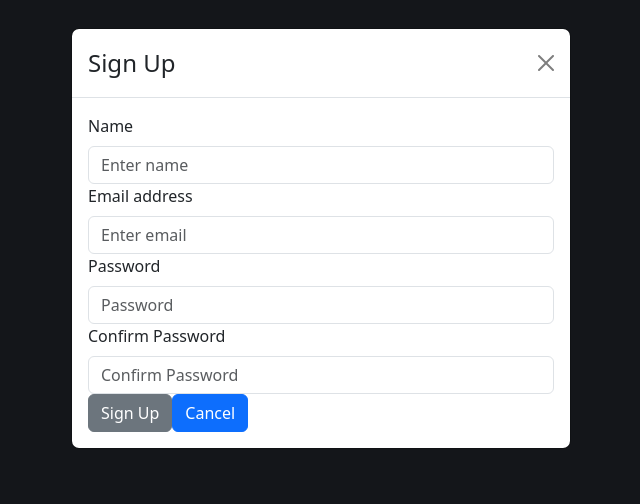
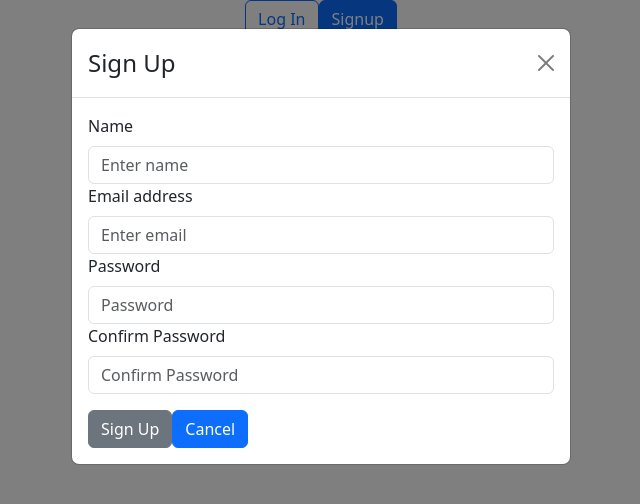
Before and after one commit to TonyHansord/booklogue_frontend, a React (Create React App) app: page / in a window 1280 px wide. Both pictures are taken after a click on the button "Signup". Shown: the top 504 px of the page, without its empty margins (319-959 px from the left). Built offline with nearby package versions, Linux system fonts and the light colour scheme.

Commit message:
User input errors show

```diff
--- a/src/App.css
+++ b/src/App.css
@@ -1,38 +1,3 @@
 .App {
   text-align: center;
 }
-
-.App-logo {
-  height: 40vmin;
-  pointer-events: none;
-}
-
-@media (prefers-reduced-motion: no-preference) {
-  .App-logo {
-    animation: App-logo-spin infinite 20s linear;
-  }
-}
-
-.App-header {
-  background-color: #282c34;
-  min-height: 100vh;
-  display: flex;
-  flex-direction: column;
-  align-items: center;
-  justify-content: center;
-  font-size: calc(10px + 2vmin);
-  color: white;
-}
-
-.App-link {
-  color: #61dafb;
-}
-
-@keyframes App-logo-spin {
-  from {
-    transform: rotate(0deg);
-  }
-  to {
-    transform: rotate(360deg);
-  }
-}
--- a/src/App.js
+++ b/src/App.js
@@ -7,29 +7,55 @@ import SignupLogin from './components/User/SignupLogin';
 function App() {
   const [show, setShow] = useState(false);
   const [authType, setAuthType] = useState('Log In');
+  const [isLoggedIn, setIsLoggedIn] = useState(false);
 
   const handleClose = () => setShow(false);
   const handleShow = (authType) => {
     setAuthType(authType);
     setShow(true);
   };
+  const handleLogout = () => {
+    fetch('/logout', {
+      method: 'DELETE',
+    })
+      .then((res) => res.json())
+      .then((data) => console.log(data.message))
+      .then(setIsLoggedIn(false));
+  };
 
   return (
     <div className="App">
       <header className="App-header">
+        {isLoggedIn ? (
+          <Button
+            variant="btn btn-outline-primary"
+            onClick={() => handleLogout()}
+          >
+            Log Out
+          </Button>
+        ) : (
           <Button
             variant="btn btn-outline-primary"
             onClick={() => handleShow('Log In')}
           >
-          Login
+            Log In
           </Button>
-        <Button variant="btn btn-primary" onClick={() => handleShow('Sign Up')}>
+        )}
+
+        {isLoggedIn ? null : (
+          <Button
+            variant="btn btn-primary"
+            onClick={() => handleShow('Sign Up')}
+          >
             Signup
           </Button>
+        )}
+
         <SignupLogin
           show={show}
           handleClose={handleClose}
           authType={authType}
+          setIsLoggedIn={setIsLoggedIn}
         />
       </header>
     </div>
--- a/src/components/User/SignupLogin.js
+++ b/src/components/User/SignupLogin.js
@@ -3,11 +3,25 @@ import React, { useState } from 'react';
 import Button from 'react-bootstrap/Button';
 import Modal from 'react-bootstrap/Modal';
 
-function SignupLogin({ authType, show, handleClose }) {
+function SignupLogin({ authType, show, handleClose, setIsLoggedIn }) {
   const [email, setEmail] = useState('');
   const [password, setPassword] = useState('');
   const [confirmPassword, setConfirmPassword] = useState('');
   const [name, setName] = useState('');
+  const [errormessage, setErrorMessage] = useState('');
+
+  const handleResponse = (res) => {
+    if (res.status === 200) {
+      console.log(res.json());
+      setIsLoggedIn(true);
+      handleClose();
+    } else {
+      res.json().then((data) => {
+        console.log(data.errors[0]);
+        setErrorMessage(data.errors[0]);
+      });
+    }
+  };
 
   const handleSubmit = (e) => {
     e.preventDefault();
@@ -25,10 +39,8 @@ function SignupLogin({ authType, show, handleClose }) {
           password: password,
           confirmPassword: confirmPassword,
         }),
-      })
-        .then((res) => res.json())
-        .then((data) => {
-          console.log(data);
+      }).then((res) => {
+        handleResponse(res);
       });
     } else {
       fetch('/login', {
@@ -40,14 +52,10 @@ function SignupLogin({ authType, show, handleClose }) {
           email: email,
           password: password,
         }),
-      })
-        .then((res) => res.json())
-        .then((data) => {
-          console.log(data);
+      }).then((res) => {
+        handleResponse(res);
       });
     }
-
-    handleClose();
   };
 
   return (
@@ -106,7 +114,7 @@ function SignupLogin({ authType, show, handleClose }) {
             </Form.Group>
 
             {authType === 'Sign Up' ? (
-              <Form.Group controlId="formBasicPassword">
+              <Form.Group controlId="formConfirmPassword">
                 <Form.Label>Confirm Password</Form.Label>
                 <Form.Control
                   required
@@ -122,12 +130,16 @@ function SignupLogin({ authType, show, handleClose }) {
               </Form.Group>
             ) : null}
 
+            <p className="error">{errormessage}</p>
+
+            <div>
               <Button variant="secondary" type="submit">
                 {authType}
               </Button>
               <Button variant="primary" onClick={handleClose}>
                 Cancel
               </Button>
+            </div>
           </Form>
         </Modal.Body>
       </Modal>
--- a/src/index.css
+++ b/src/index.css
@@ -11,3 +11,7 @@ code {
   font-family: source-code-pro, Menlo, Monaco, Consolas, 'Courier New',
     monospace;
 }
+
+.error {
+  color: red;
+}
```
Also changed, not shown: 1 other file (tests, documents, lock files or other folders). Lines whose indentation alone changed are shown as unchanged.
